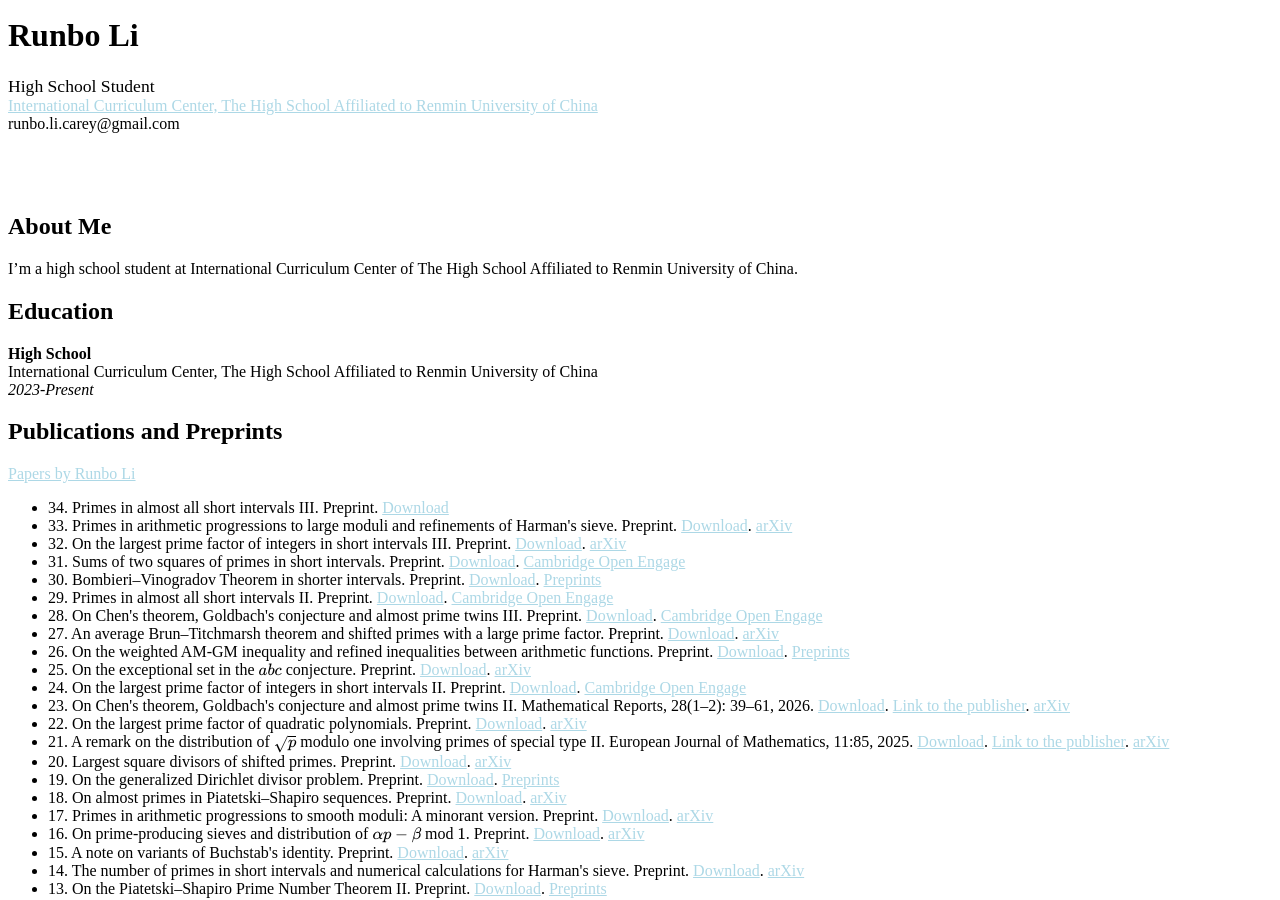
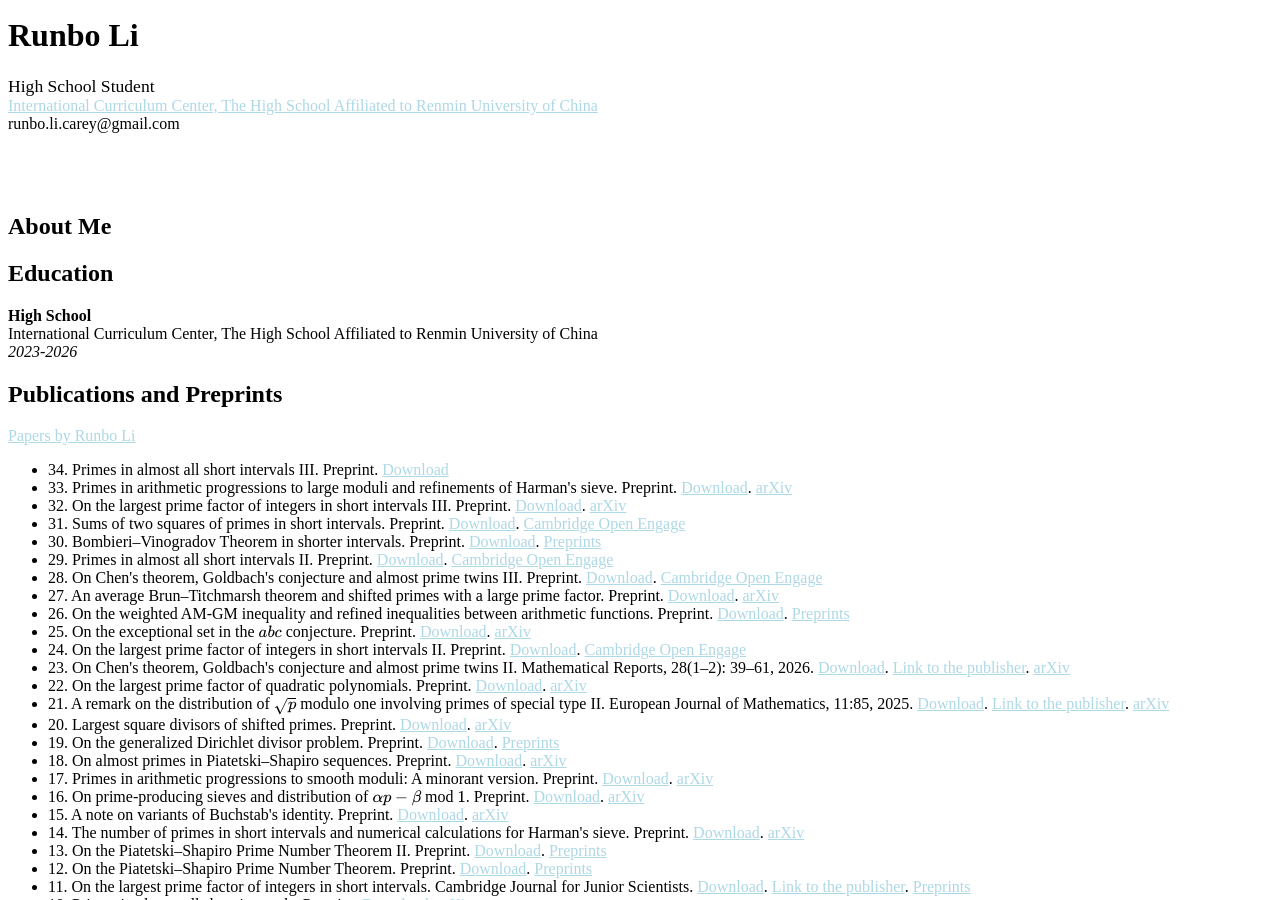
Before and after one commit to CareyRunboLi/CareyRunboLi.github.io, a Jekyll site: the page built from index.md, in a window 1280 px wide and 900 px high, scrolled down 1296 px. Built offline with Jekyll 4.4.1, drawn with Linux system fonts in a browser that asks for light colours; some web fonts are replaced; formulas are drawn with MathJax 3; a style sheet for code colours, icons or effects is not loaded; our own code applies the rules of GitHub Pages for plain Markdown files.

Commit message:
Update index.md

```diff
--- a/index.md
+++ b/index.md
@@ -4,13 +4,13 @@ layout: homepage
 
 ## About Me
 
-I’m a high school student at International Curriculum Center of The High School Affiliated to Renmin University of China.
+<!-- I’m a high school student at International Curriculum Center of The High School Affiliated to Renmin University of China. -->
 
 ## Education
 
 **High School**
 International Curriculum Center, The High School Affiliated to Renmin University of China
-*2023-Present*
+*2023-2026*
 
 {% include_relative _includes/preprints.md %}
 
```
